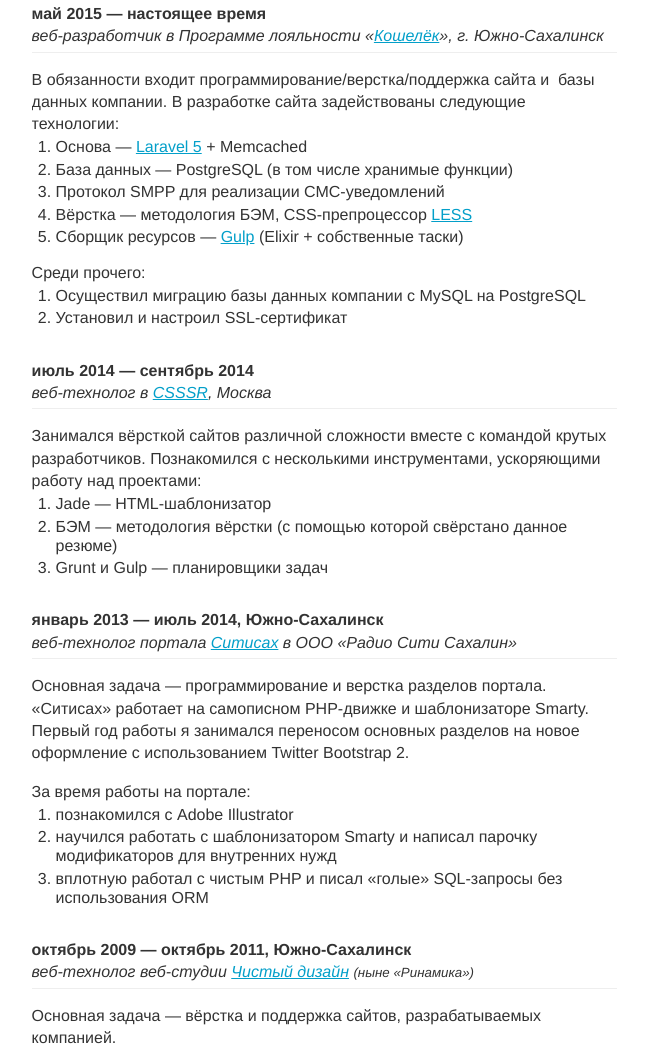
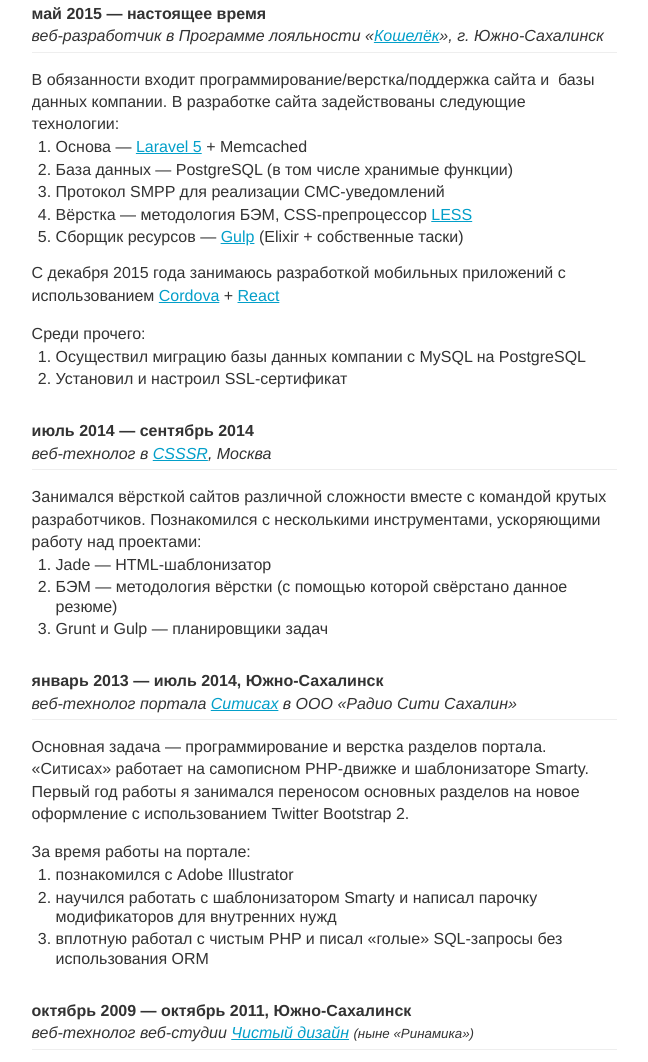
Before and after one commit to franzose/franzose.github.io, a plain HTML site: page index.html in a window 1280 px wide. Shown: the part 1170-2232 px from the top of the page, without its empty margins (373-1021 px from the left). Drawn offline with Linux system fonts and the light colour scheme.

Commit message:
Update index.html

```diff
--- a/index.html
+++ b/index.html
@@ -86,6 +86,7 @@
                                     <li>Вёрстка — методология БЭМ, CSS-препроцессор <a href="http://lesscss.org">LESS</a></li>
                                     <li>Сборщик ресурсов — <a href="http://gulpjs.com">Gulp</a> (Elixir + собственные таски)</li>
                                 </ol>
+                                <p>С декабря 2015 года занимаюсь разработкой мобильных приложений с использованием <a href="https://cordova.apache.org/">Cordova</a> + <a href="https://facebook.github.io/react/">React</a></p>
                                 <p>Среди прочего:</p>
                                 <ol>
                                     <li>Осуществил миграцию базы данных компании с MySQL на PostgreSQL</li>
```
